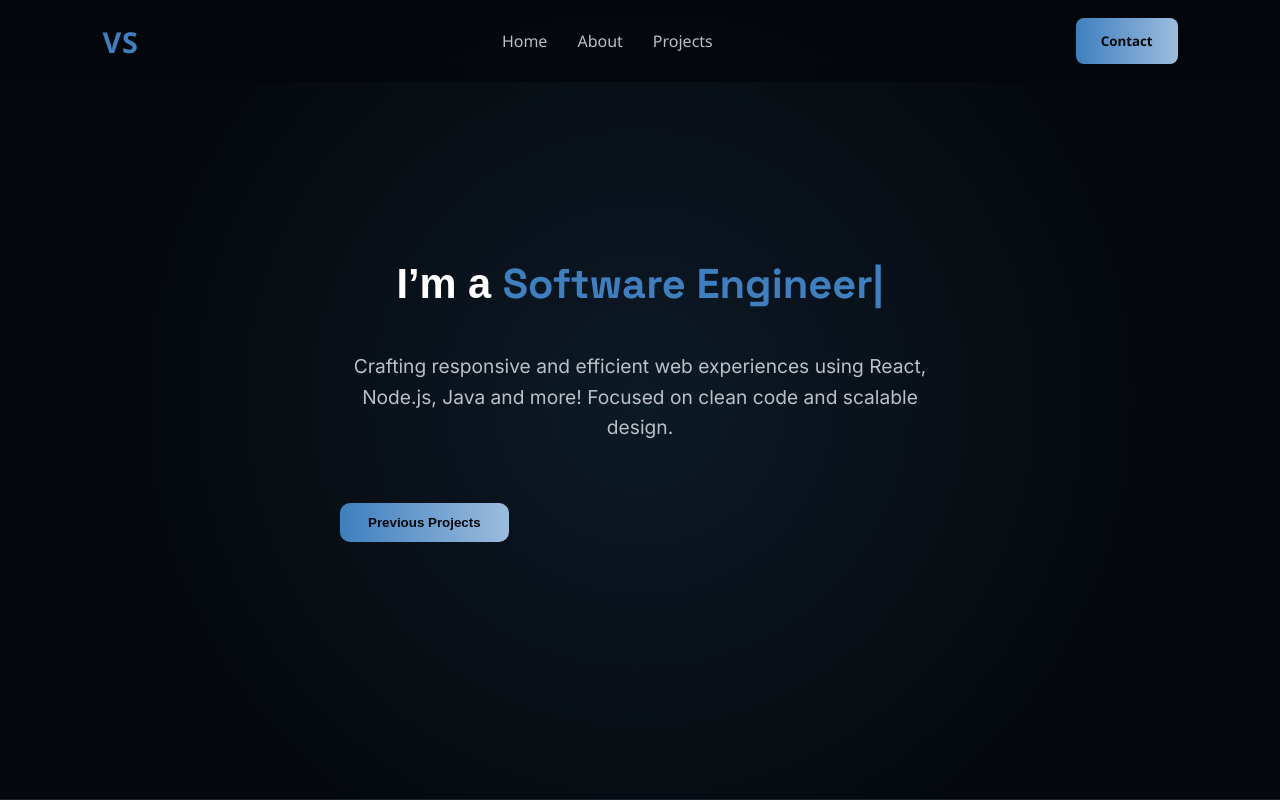
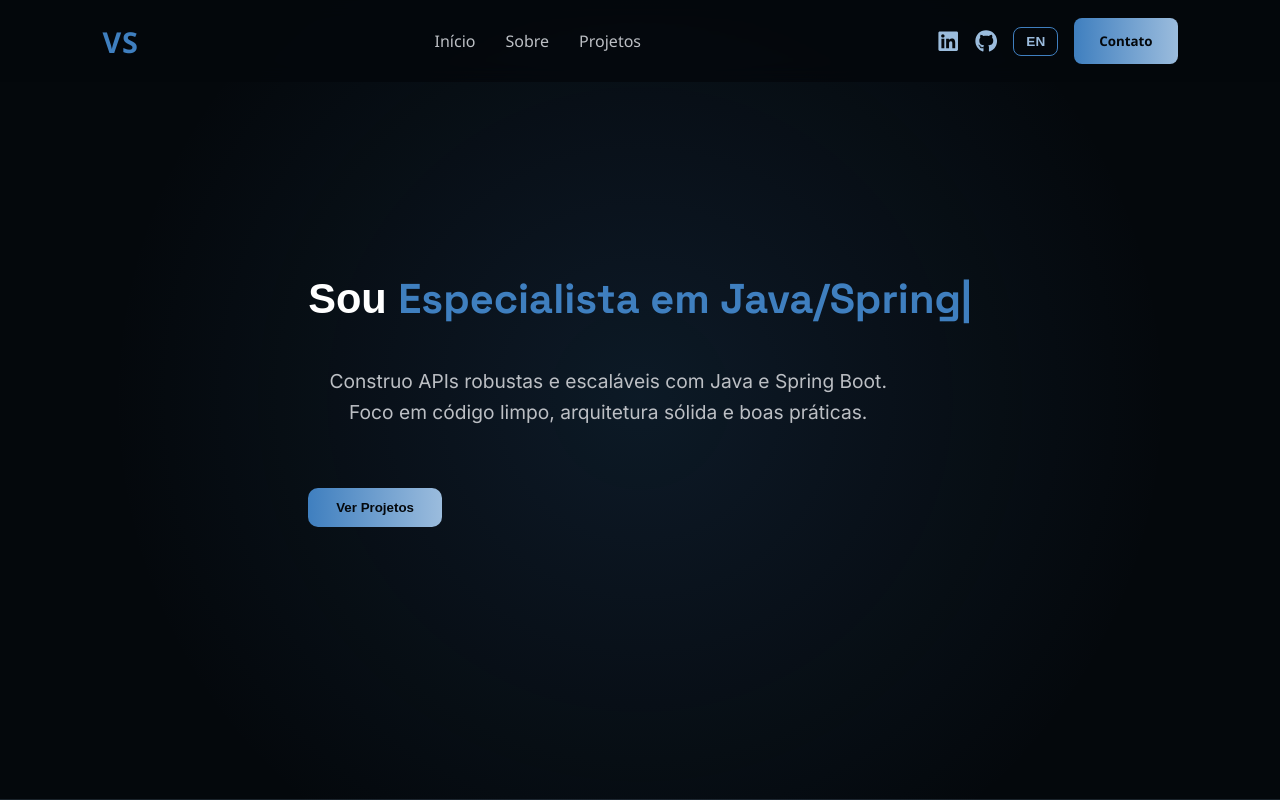
Before and after one commit to ViniciuPSantos/MyPortifolio, a React (Create React App) app in the folder portfolio/: page / in a window 1280 px wide. Shown: the top 800 px of the page. Built offline with nearby package versions, Linux system fonts and the light colour scheme.

Commit message:
feat: reposiciona portfolio para backend e adiciona toggle de idioma PT/EN

```diff
--- a/portfolio/src/components/NavBar.jsx
+++ b/portfolio/src/components/NavBar.jsx
@@ -1,21 +1,51 @@
 import React from "react";
 import { Link } from "react-scroll";
+import { FaLinkedin, FaGithub } from "react-icons/fa";
+import { useLang } from "../context/LanguageContext";
 import '../styles/NavBar.css';
 
-const NavBar = () => {
-    return (
+const NavBar = () =>{
+    const { t, lang, toggleLang } = useLang();
+
+    return(
         <nav className="navbar">
             <div className="logo">VS</div>
+
             <ul className="nav-links">
-                <li><Link to="home" smooth={true} duration={500}>Home</Link></li>
-                <li><Link to="about" smooth={true} duration={500}>About</Link></li>
-                <li><Link to="portfolio" smooth={true} duration={500}>Projects</Link></li>
+                <li><Link to="home" smooth={true} duration={500}>{t.nav.home}</Link></li>
+                <li><Link to="about" smooth={true} duration={500}>{t.nav.about}</Link></li>
+                <li><Link to="portfolio" smooth={true} duration={500}>{t.nav.projects}</Link></li>
             </ul>
-            <button className="contact-btn">
-                <Link to="contact" smooth={true} duration={700} offset={-80}>Contact</Link>
-            </button>
+
+            <div className="nav-actions">
+                <a href="https://www.linkedin.com/in/vinicius-de-paula-santos-dev"
+                target="_blank"
+                rel="noopener noreferrer"
+                className="nav-social"
+                arial-label="LinkedIn">
+                    <FaLinkedin/>
+                </a>
+
+                <a href="https://github.com/ViniciuPSantos"
+                target="_blank"
+                rel="noopener noreferrer"
+                className="nav-social"
+                arial-label="GitHub">
+                    <FaGithub/>
+                </a>
+
+                <button className="lang-toggle" onClick={toggleLang} arial-label="Trocar idioma">
+                    {lang === "pt" ? "EN" : "PT"}
+                </button>
+
+                <button className="contact-btn">
+                    <Link to="contact" smooth={true} duration={700} offset={-80}>
+                        {t.nav.contact}
+                    </Link>
+                </button>
+            </div>
         </nav>
-    )
-}
+    );
+};
 
 export default NavBar;
--- /dev/null
+++ b/portfolio/src/context/LanguageContext.js
@@ -0,0 +1,41 @@
+import React, { createContext, useContext, useState } from "react";
+
+const translations = {
+  pt: {
+    nav: { home: "Início", about: "Sobre", projects: "Projetos", contact: "Contato" },
+    hero: {
+      intro: "Sou",
+      roles: ["Desenvolvedor Backend", "Especialista em Java/Spring", "Engenheiro de Software"],
+      subtitle:
+        "Construo APIs robustas e escaláveis com Java e Spring Boot. Foco em código limpo, arquitetura sólida e boas práticas.",
+      cta: "Ver Projetos",
+    },
+    stack: { title: "Minha", titleHighlight: "Stack", subtitle: "Tecnologias e ferramentas que uso no dia a dia" },
+  },
+  en: {
+    nav: { home: "Home", about: "About", projects: "Projects", contact: "Contact" },
+    hero: {
+      intro: "I'm a",
+      roles: ["Backend Developer", "Java/Spring Specialist", "Software Engineer"],
+      subtitle:
+        "I build robust and scalable APIs with Java and Spring Boot. Focused on clean code, solid architecture and best practices.",
+      cta: "View Projects",
+    },
+    stack: { title: "My", titleHighlight: "Tech Stack", subtitle: "Technologies and tools I work with daily" },
+  },
+};
+
+const LanguageContext = createContext();
+
+export const LanguageProvider = ({ children }) => {
+  const [lang, setLang] = useState("pt");
+  const toggleLang = () => setLang((prev) => (prev === "pt" ? "en" : "pt"));
+  const t = translations[lang];
+  return (
+    <LanguageContext.Provider value={{ lang, toggleLang, t }}>
+      {children}
+    </LanguageContext.Provider>
+  );
+};
+
+export const useLang = () => useContext(LanguageContext);
--- a/portfolio/src/sections/Home.jsx
+++ b/portfolio/src/sections/Home.jsx
@@ -1,12 +1,18 @@
 import React from "react";
 import { motion } from "framer-motion";
-import { TypeAnimation} from "react-type-animation";
+import { TypeAnimation } from "react-type-animation";
 import { Link } from "react-scroll";
+import { useLang } from "../context/LanguageContext";
 import "../styles/Home.css";
 
 const Home = () => {
+  const { t } = useLang();
+
+  // monta a sequência do TypeAnimation a partir das roles traduzidas
+  const sequence = t.hero.roles.flatMap((role) => [role, 2000]);
+
   return (
-    <section id="home" className="home-section  hero-bg">
+    <section id="home" className="home-section hero-bg">
       <motion.div
         className="hero-content"
         initial={{ opacity: 0, y: 40 }}
@@ -14,16 +20,25 @@ const Home = () => {
         transition={{ duration: 1, ease: "easeOut" }}
       >
         <h1 className="hero-title">
-          I’m a <span className="highlight"><TypeAnimation sequence={["Full Stack Developer", 2000, "Software Engineer", 2000, "Web Creator", 2000,]} wrapper="span" speed={50} repeat={Infinity} /></span>
+          {t.hero.intro}{" "}
+          <span className="highlight">
+            <TypeAnimation
+              key={sequence.join()} // força reset ao trocar idioma
+              sequence={sequence}
+              wrapper="span"
+              speed={50}
+              repeat={Infinity}
+            />
+          </span>
         </h1>
-        <p className="hero-subtitle">
-          Crafting responsive and efficient web experiences using React, Node.js,
-          Java and more! Focused on clean code and scalable design.
-        </p>
-        <button className="primary-btn"><Link to="portfolio">Previous Projects</Link></button>
+        <p className="hero-subtitle">{t.hero.subtitle}</p>
+        <button className="primary-btn">
+          <Link to="portfolio" smooth={true} duration={500}>
+            {t.hero.cta}
+          </Link>
+        </button>
       </motion.div>
     </section>
   );
 };
-
 export default Home;
--- a/portfolio/src/sections/TechStack.jsx
+++ b/portfolio/src/sections/TechStack.jsx
@@ -1,41 +1,34 @@
-import React, {useState, useEffect} from "react";
-import { motion, AnimatePresence } from 'framer-motion';
+import React, { useState, useEffect } from "react";
+import { motion, AnimatePresence } from "framer-motion";
 import {
-    SiHtml5,
-    SiCss3,
-    SiJavascript,
-    SiReact,
-    SiNodedotjs,
-    SiMysql,
-    SiGit,
-    SiTypescript,
-    SiSpringboot,
-    SiPython,
-} from 'react-icons/si';
-import { FaJava } from 'react-icons/fa';
-import { FaPhp } from 'react-icons/fa';
-import '../styles/TechStack.css';
+  SiHtml5, SiCss3, SiJavascript, SiReact, SiNodedotjs, SiMysql,
+  SiGit, SiTypescript, SiSpringboot, SiDocker, SiSwagger,
+} from "react-icons/si";
+import { FaJava } from "react-icons/fa";
+import { useLang } from "../context/LanguageContext";
+import "../styles/TechStack.css";
 
 const techGroups = [
   [
+    { name: "Java", icon: <FaJava color="#f89820" /> },
+    { name: "Spring Boot", icon: <SiSpringboot color="#6DB33F" /> },
+    { name: "MySQL", icon: <SiMysql color="#00618A" /> },
+    { name: "Docker", icon: <SiDocker color="#2496ED" /> },
+    { name: "Swagger / OpenAPI", icon: <SiSwagger color="#85EA2D" /> },
+    { name: "Git", icon: <SiGit color="#F05032" /> },
+  ],
+  [
+    { name: "TypeScript", icon: <SiTypescript color="#3178C6" /> },
+    { name: "React", icon: <SiReact color="#61DAFB" /> },
+    { name: "JavaScript", icon: <SiJavascript color="#F7DF1E" /> },
+    { name: "Node.js", icon: <SiNodedotjs color="#83CD29" /> },
     { name: "HTML5", icon: <SiHtml5 color="#E34F26" /> },
     { name: "CSS3", icon: <SiCss3 color="#1572B6" /> },
-        { name: "JavaScript", icon: <SiJavascript color="#F7DF1E" /> },
-        { name: "React", icon: <SiReact color="#61DAFB" /> },
-        { name: "Node.js", icon: <SiNodedotjs color="#83CD29" /> },
-        { name: "MySQL", icon: <SiMysql color="#00618A" /> },
   ],
-    [
-        { name: "Java", icon: <FaJava color="#f89820" /> },
-        { name: "Git", icon: <SiGit color="#F05032" /> },
-        { name: "TypeScript", icon: <SiTypescript color="#3178C6" /> },
-        { name: "PHP", icon: <FaPhp color="#777BB4" /> },
-        { name: "Spring Boot", icon: <SiSpringboot color="#6DB33F" /> },
-        { name: "Python", icon: <SiPython color="#3776AB" /> },
-    ]
 ];
 
 const TechStack = () => {
+  const { t } = useLang();
   const [index, setIndex] = useState(0);
 
   useEffect(() => {
@@ -45,7 +38,7 @@ const TechStack = () => {
     return () => clearInterval(interval);
   }, []);
 
-    return(
+  return (
     <section className="tech-section" id="stack">
       <motion.h2
         className="tech-title"
@@ -53,11 +46,9 @@ const TechStack = () => {
         whileInView={{ opacity: 1, y: 0 }}
         transition={{ duration: 0.5, ease: "easeOut" }}
       >
-        My <span>Tech Stack</span>
+        {t.stack.title} <span>{t.stack.titleHighlight}</span>
       </motion.h2>
-
-      <p className="tech-subtitle">Technologies and tools I work with daily</p>
-
+      <p className="tech-subtitle">{t.stack.subtitle}</p>
       <div className="tech-grid-container">
         <AnimatePresence mode="wait">
           <motion.div
@@ -83,7 +74,6 @@ const TechStack = () => {
         </AnimatePresence>
       </div>
     </section>
-    )
-}
-
+  );
+};
 export default TechStack;
--- a/portfolio/src/styles/NavBar.css
+++ b/portfolio/src/styles/NavBar.css
@@ -69,3 +69,37 @@
 .contact-btn:hover{
     transform: scale(1.05s);
 }
+
+.nav-actions {
+  display: flex;
+  align-items: center;
+  gap: 16px;
+}
+
+.nav-social {
+  color: #9bbcdd;
+  font-size: 1.4rem;
+  display: flex;
+  align-items: center;
+  transition: color 0.25s ease, transform 0.25s ease;
+}
+.nav-social:hover {
+  color: #3f7fbf;
+  transform: translateY(-2px);
+}
+
+.lang-toggle {
+  background: transparent;
+  border: 1px solid #3f7fbf;
+  color: #9bbcdd;
+  border-radius: 8px;
+  padding: 6px 12px;
+  font-size: 0.85rem;
+  font-weight: 600;
+  cursor: pointer;
+  transition: all 0.25s ease;
+}
+.lang-toggle:hover {
+  background: #3f7fbf;
+  color: #fff;
+}
```
Also changed, not shown: portfolio/src/App.js (+7 -8 lines). Lines whose indentation alone changed are shown as unchanged.
